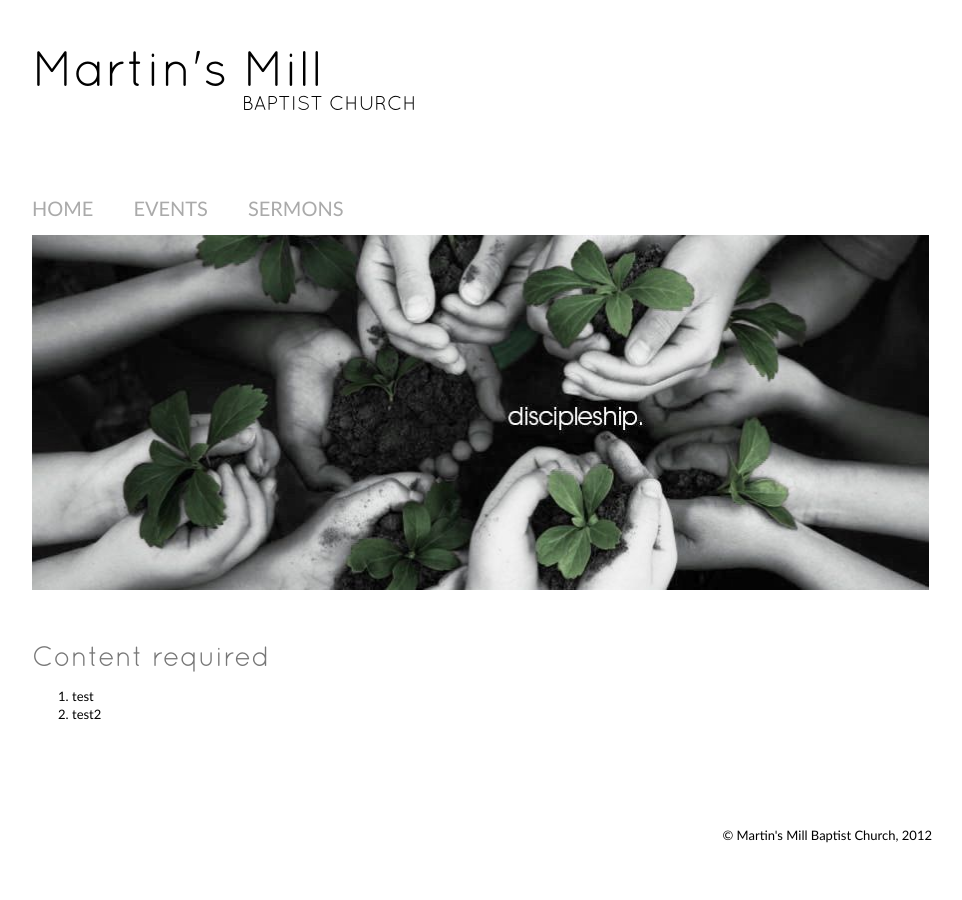
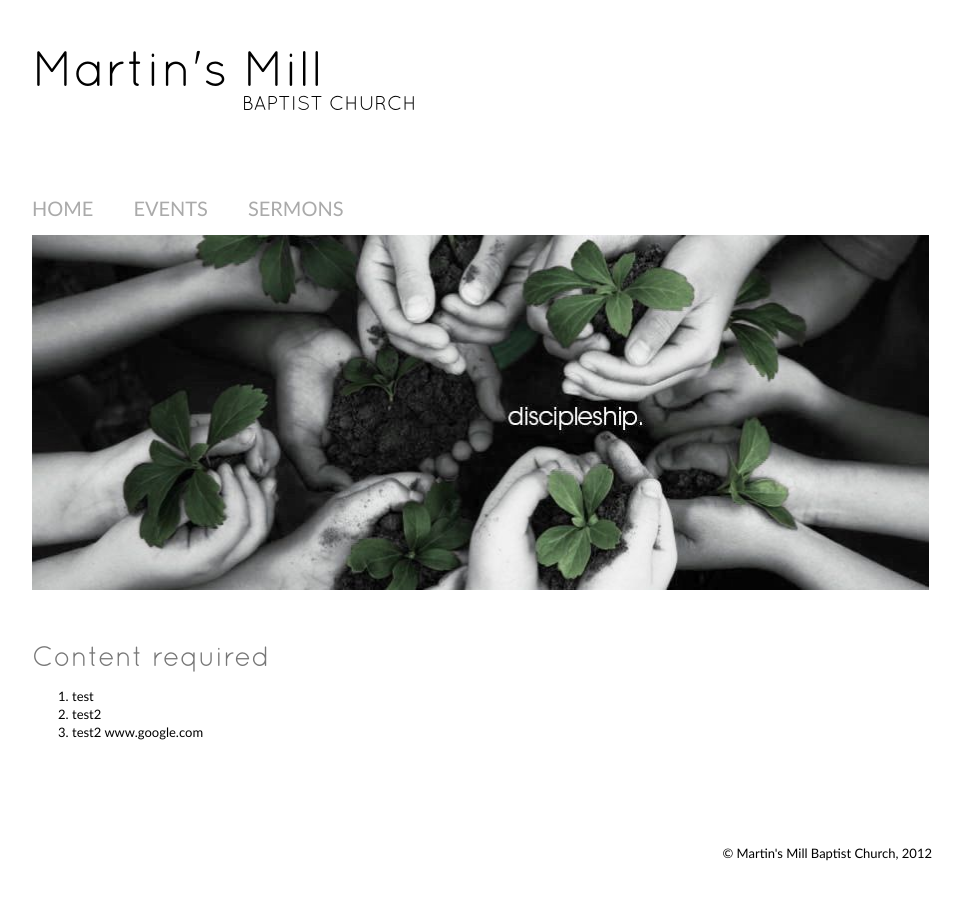
Before and after one commit to mmbc/website, a Jekyll site: the page built from sermons.md, in a window 1280 px wide. Shown: the whole page, without its empty margins (158-1120 px from the left). Built offline with Jekyll 4.4.1, drawn with Linux system fonts in a browser that asks for light colours.

Commit message:
Update sermons.md

```diff
--- a/sermons.md
+++ b/sermons.md
@@ -7,3 +7,4 @@ Content required
 =======
 1. test
 2. test2
+3. test2 www.google.com
```
